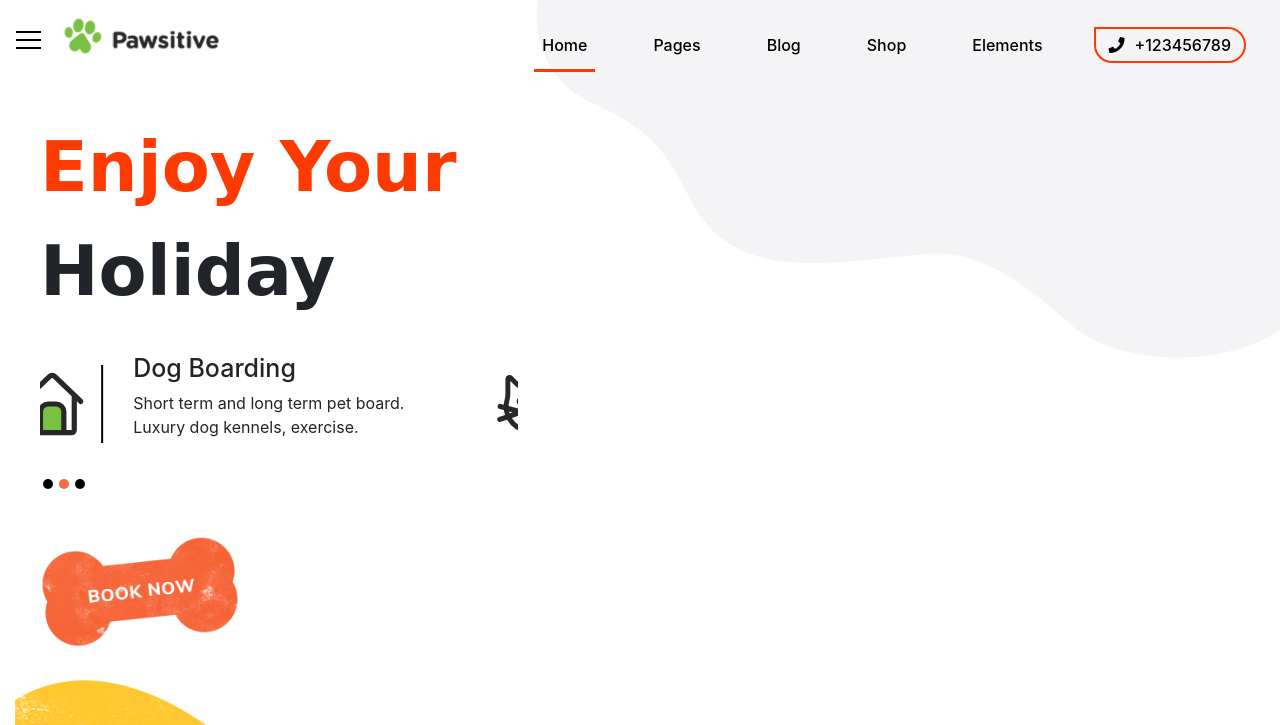
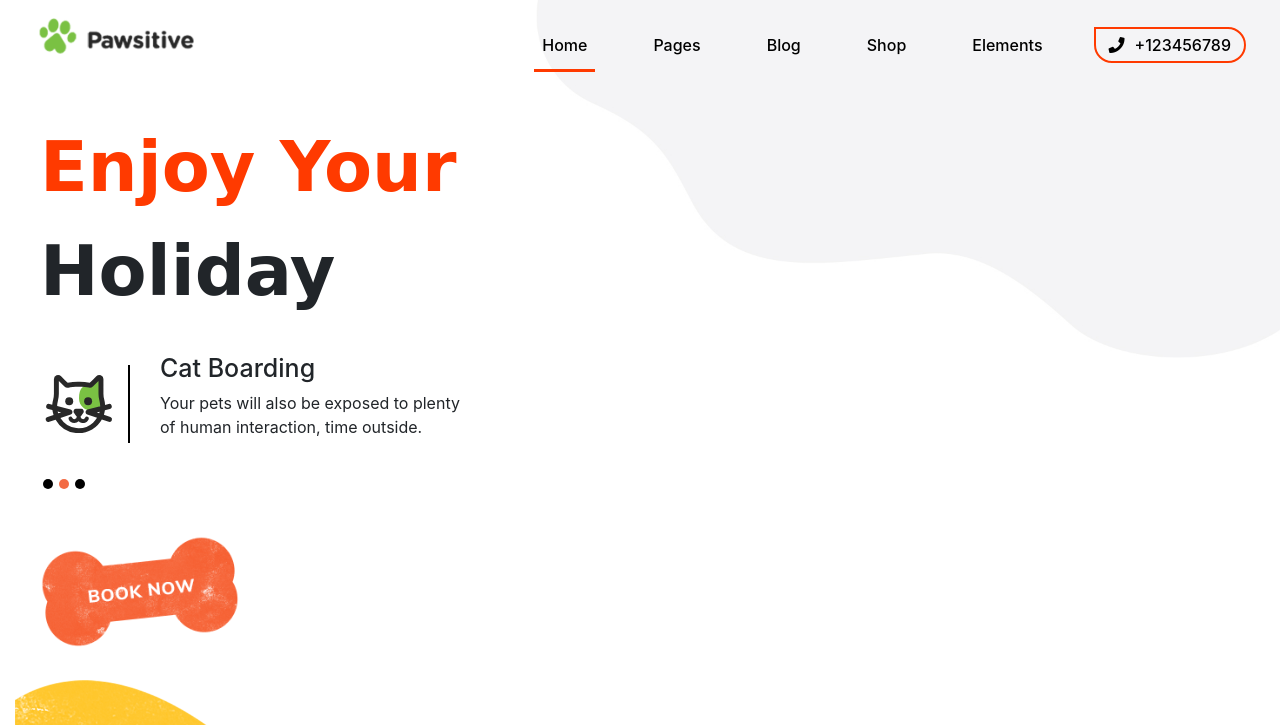
Before and after one commit to chinhfyb12/Pets, a website: page buddy/home1.html in a window 1280 px wide. Shown: the top 725 px of the page. Drawn offline with Linux system fonts and the light colour scheme.

Commit message:
fix something

```diff
--- a/buddy/home1.html
+++ b/buddy/home1.html
@@ -13,7 +13,7 @@
 <body>
     <header>
         <nav class="navbar navbar-expand-lg">
-            <div href="#1" class="box-menu d-flex">
+            <div href="#1" class="box-menu">
                 <span></span>
             </div>
             <a class="navbar-brand" href="#1">
--- a/buddy/home1/home1.js
+++ b/buddy/home1/home1.js
@@ -36,11 +36,20 @@ let check = function() {
         item.querySelector('.navbar-nav').style.pointerEvents = "none";
       });
     });
-    document.querySelector('body').onscroll = function() {
-      document.querySelector('header > .navbar').style.transform = `translateY(${window.pageYOffset}px)`
-    }
   }
 }()
+
+document.querySelector('body').onscroll = function() {
+  document.querySelector('header > .navbar').style.transform = `translateY(${window.pageYOffset}px)`
+  if(window.pageYOffset >= 100) {
+    document.querySelector('header > .navbar').style.background = 'white'
+    document.querySelector('header > .navbar').style.boxShadow = '2px 2px 3px 0px #ffffff'
+  }
+  if(window.pageYOffset < 100) {
+    document.querySelector('header > .navbar').style.background = 'none'
+    document.querySelector('header > .navbar').style.boxShadow = 'none'
+  }
+}
 
 document.querySelectorAll('.navbar-toggler').forEach(item => {
   item.addEventListener('click', function() {
--- a/buddy/home1/main.scss
+++ b/buddy/home1/main.scss
@@ -36,6 +36,7 @@ header {
             margin-left: 20px;
         }
         .box-menu {
+            display: none;
             cursor: pointer;
             height: inherit;
             justify-content: center;
--- a/buddy/home1/tablet1.scss
+++ b/buddy/home1/tablet1.scss
@@ -15,7 +15,7 @@
             background: white;
             box-shadow: 2px 2px 3px 0px #ececec;
             .box-menu {
-                display: block;
+                display: flex;
             }
             .navbar-brand {
                 height: 100%;
```
Also changed, not shown: buddy/home1/main.css, buddy/home1/tablet1.css, 2 other files.
